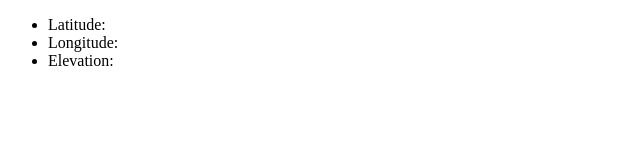
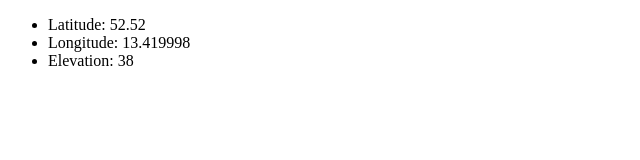
Before and after one commit to lewismoore10100/weather, a React app: page / in a window 1280 px wide. Shown: the top 160 px of the page, without its empty margins (0-640 px from the left). Built offline with nearby package versions, Linux system fonts and the light colour scheme.

Commit message:
render test data when serving

```diff
--- a/package.json
+++ b/package.json
@@ -11,7 +11,7 @@
   },
   "scripts": {
     "build": "webpack",
-    "serve": "http-server",
+    "serve": "webpack && http-server",
     "test": "jest"
   },
   "devDependencies": {
--- a/src/index.tsx
+++ b/src/index.tsx
@@ -1,11 +1,13 @@
 import { createRoot } from "react-dom/client";
-import Clock from './Weather';
+import Clock from './WeatherDisplay';
 import * as React from "react";
+import WeatherDisplay from "./WeatherDisplay";
+import weatherdata from "../test/data/weatherdata";
 
 document.addEventListener('DOMContentLoaded', () => {
     const rootElement = document.getElementById('root');
     const root = createRoot(rootElement);
     root.render(
-        <Clock prefix={"blah"}/>
+        <WeatherDisplay locationWeatherData={weatherdata}></WeatherDisplay>
     );
 })
```
Also changed, not shown: src/WeatherDisplay.tsx (renamed from src/Weather.tsx), 1 other file (tests, documents, lock files or other folders).
